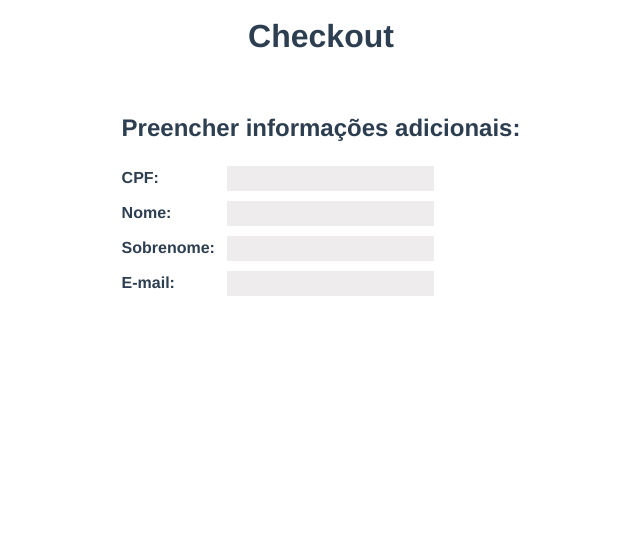
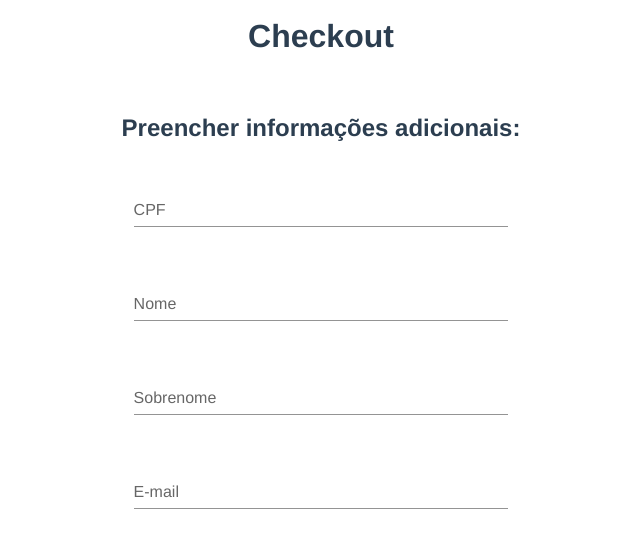
Before and after one commit to stellamaia/payments-module, a Vue app: page / in a window 1280 px wide. Both pictures are taken after a click on the button "Boleto". Shown: the top 548 px of the page, without its empty margins (319-959 px from the left). Built offline with nearby package versions, Linux system fonts and the light colour scheme.

Commit message:
Implementação de formulário de boleto

```diff
--- a/src/components/BoletoForm.vue
+++ b/src/components/BoletoForm.vue
@@ -1,49 +1,32 @@
 <template>
-  <div style="text-align: start;">
-    <div class="boleto-information-container">
+
+  <div>
+
+    <v-container>
+      <v-form ref="form">
         <v-row>
-        <v-col cols="3">
-          <label class="label">CPF:</label>
-        </v-col>
-        <v-col cols="7">
-          <input class="input" type="text" v-model="formData.cpf">
+          <v-col cols="12" sm="12">
+            <v-text-field v-model="formData.cpf" label="CPF"></v-text-field>
           </v-col>
         </v-row>
-    </div>
-
-    <div class="boleto-information-container">
         <v-row>
-        <v-col cols="3">
-      <label class="label">Nome:</label>
-    </v-col>
-        <v-col cols="7">
-      <input class="input" type="text" v-model="formData.name">
+          <v-col cols="12" sm="12">
+            <v-text-field v-model="formData.name" label="Nome"></v-text-field>
           </v-col>
         </v-row>
-    </div>
-
-    <div class="boleto-information-container">
         <v-row>
-        <v-col cols="3">
-      <label class="label">Sobrenome:</label>
-    </v-col>
-        <v-col cols="7">
-      <input  class="input" type="text" v-model="formData.lastName">
+          <v-col cols="12" sm="12">
+            <v-text-field v-model="formData.lastName" label="Sobrenome"></v-text-field>
           </v-col>
         </v-row>
-    </div>
-
-    <div class="boleto-information-container">
         <v-row>
-        <v-col cols="3">
-      <label class="label">E-mail:</label>
-    </v-col>
-        <v-col cols="7">
-      <input class="input" type="text" v-model="formData.email">
+          <v-col cols="12" sm="12">
+            <v-text-field v-model="formData.email" label="E-mail"></v-text-field>
           </v-col>
         </v-row>
-    </div>
+      </v-form>
 
+    </v-container>
   </div>
 </template>
 
@@ -59,13 +42,15 @@ export default {
       }
     };
   }
+
 };
 </script>
 <style scoped>
 .boleto-information-container {
   padding-bottom: 10px;
 }
-.label{
+
+.label {
   font-weight: bolder;
   padding-right: 10px;
   padding-bottom: 10px;
```
Lines whose indentation alone changed are shown as unchanged.
